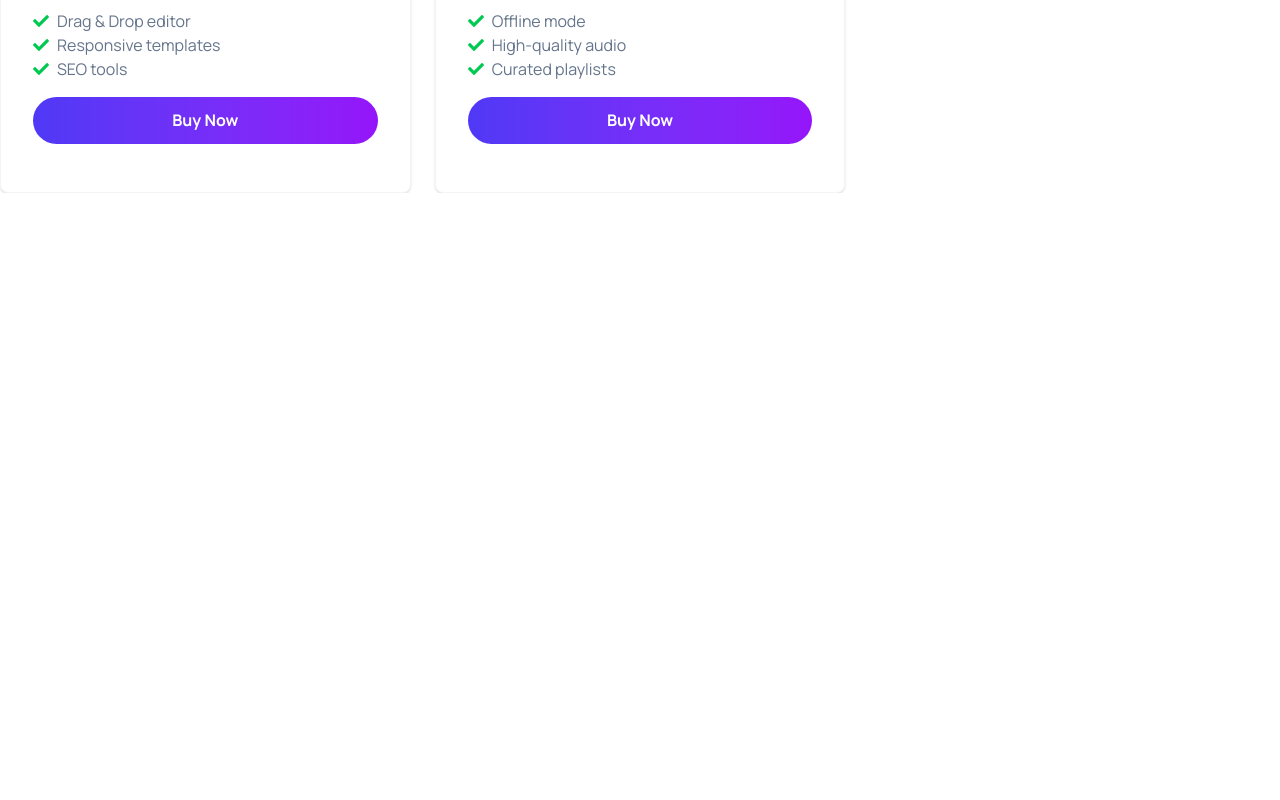
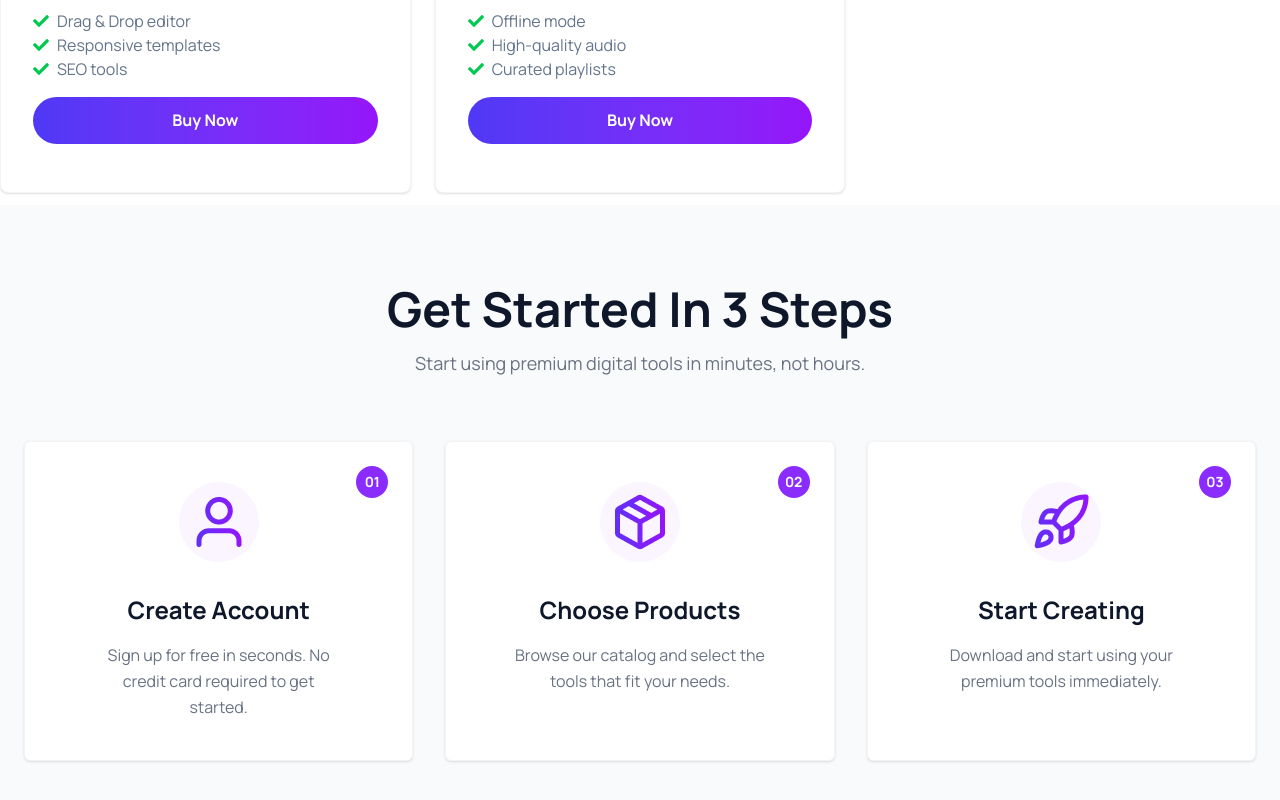
Before and after one commit to hridoy-ahmmad/DigitalTools, a React (Vite) app: page / in a window 1280 px wide. Shown: the part 2613-3413 px from the top of the page. Before the commit the page ends 2806 px from the top, so only its background shows below. Built offline with nearby package versions, Linux system fonts and the light colour scheme.

Commit message:
Get Started In 3 Steps section

```diff
--- a/src/App.jsx
+++ b/src/App.jsx
@@ -9,6 +9,7 @@ import Cart from './Components/Cart/Cart'
 import { Suspense, useState } from 'react'
 import Loading from './Components/Loading/Loading'
 import { Bounce, toast } from 'react-toastify'
+import GetStartedSteps from './Components/GetStartedSteps/GetStartedSteps'
 
 const fetchPromse = async () => {
   const res = await fetch('/tools.json')
@@ -74,6 +75,7 @@ function App() {
         {
           active === 'Cart' && <Cart carts={carts} setCarts={setCarts}></Cart >
         }
+        <GetStartedSteps></GetStartedSteps>
       </Suspense>
     </div >
   )
--- /dev/null
+++ b/src/Components/GetStartedSteps/GetStartedSteps.jsx
@@ -0,0 +1,78 @@
+import React from 'react';
+import user from '../../assets/user.png'
+import packageImg from '../../assets/package.png'
+import rocketImg from '../../assets/rocket.png'
+
+
+const GetStartedSteps = () => {
+
+
+    const steps = [
+        {
+            id: '01',
+            title: 'Create Account',
+            description: 'Sign up for free in seconds. No credit card required to get started.',
+            icon: <img src={user}></img>
+        },
+        {
+            id: '02',
+            title: 'Choose Products',
+            description: 'Browse our catalog and select the tools that fit your needs.',
+            icon: <img src={packageImg}></img>
+
+        },
+        {
+            id: '03',
+            title: 'Start Creating',
+            description: 'Download and start using your premium tools immediately.',
+            icon: <img src={rocketImg}></img>
+
+        },
+    ];
+
+    return (
+        <section className="py-20 px-6 bg-gray-50">
+            <div className="max-w-7xl mx-auto">
+                {/* Header Section */}
+                <div className="text-center mb-16">
+                    <h2 className="text-4xl md:text-5xl font-bold text-[#0F172A] mb-4">
+                        Get Started In 3 Steps
+                    </h2>
+                    <p className="text-gray-500 text-lg">
+                        Start using premium digital tools in minutes, not hours.
+                    </p>
+                </div>
+
+                {/* Steps Grid */}
+                <div className="grid grid-cols-1 md:grid-cols-3 gap-8">
+                    {steps.map((step) => (
+                        <div
+                            key={step.id}
+                            className="relative p-10 bg-white border border-gray-100 rounded-md flex flex-col items-center text-center shadow-sm transition-all duration-300 hover:shadow-xl hover:-translate-y-2 group"
+                        >
+                            {/* Step Number Badge */}
+                            <div className="absolute top-6 right-6 bg-[#8B2CFF] text-white w-8 h-8 rounded-full flex items-center justify-center font-bold text-sm">
+                                {step.id}
+                            </div>
+
+                            {/* Icon Container */}
+                            <div className="w-20 h-20 bg-purple-50 rounded-full flex items-center justify-center mb-8 transition-transform duration-300 group-hover:scale-110">
+                                {step.icon}
+                            </div>
+
+                            {/* Text Content */}
+                            <h3 className="text-2xl font-bold text-[#0F172A] mb-4">
+                                {step.title}
+                            </h3>
+                            <p className="text-gray-500 leading-relaxed max-w-[250px]">
+                                {step.description}
+                            </p>
+                        </div>
+                    ))}
+                </div>
+            </div>
+        </section>
+    );
+};
+
+export default GetStartedSteps;
--- a/src/Components/Tools.jsx/ToolCard.jsx
+++ b/src/Components/Tools.jsx/ToolCard.jsx
@@ -4,7 +4,7 @@ import { FaCheck } from 'react-icons/fa';
 const ToolCard = ({ item, handleAddCart }) => {
     return (
         <div>
-            <div className="flex items-center justify-center ">
+            <div className="flex items-center justify-center hover:-translate-y-3 duration-300 hover:shadow-xl">
                 {/* Main Card Container */}
                 <div className="relative w-full bg-white border border-gray-100 rounded-lg p-8 shadow-sm">
 
--- a/src/Components/Tools.jsx/Tools.jsx
+++ b/src/Components/Tools.jsx/Tools.jsx
@@ -5,7 +5,7 @@ const Tools = ({ dataPromse, handleAddCart }) => {
     const tools = use(dataPromse)
 
     return (
-        <div className='grid grid-cols-3 max-w-7xl mx-auto gap-6'>
+        <div className='grid grid-cols-3 max-w-7xl mx-auto gap-6 my-3'>
             {
                 tools.map(item => <ToolCard key={item.id} item={item} handleAddCart={handleAddCart}></ToolCard>)
             }
```
